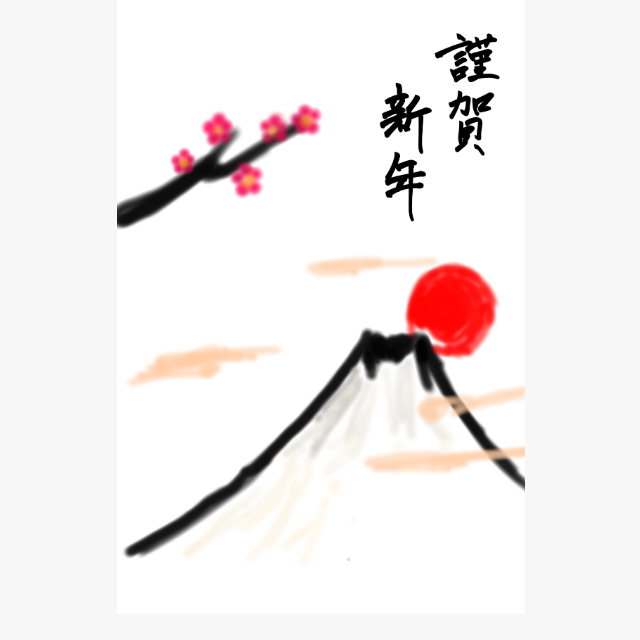
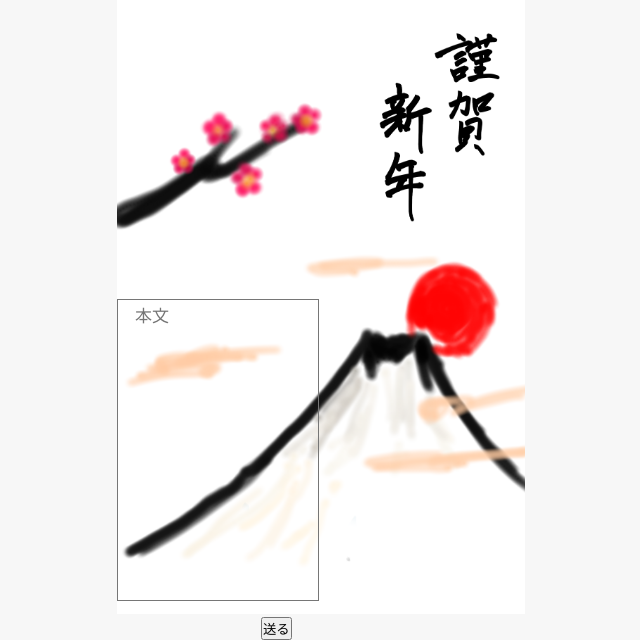
Before and after one commit to e185738/win_hack_vol5, a Flask app: page / in a window 1280 px wide. Shown: the part 183-823 px from the top of the page, without its empty margins (439-1079 px from the left). Before the commit the page ends 744 px from the top, so only its background shows below. Run offline with Flask 2, Linux system fonts and the light colour scheme.

Commit message:
create input form

```diff
--- a/run.py
+++ b/run.py
@@ -4,7 +4,7 @@ from flask import render_template
 app = Flask(__name__)
 
 @app.route('/')
-def hello_world():
+def home():
     return render_template('index.html')
 
 
--- a/templates/css/main.css
+++ b/templates/css/main.css
@@ -20,3 +20,22 @@ body{
   left: 556px;
   overflow: hidden;
 }
+
+.text{
+    width: 200px;
+    height: 300px;
+    resize: none;
+    position: relative; top: 300px;
+    overflow: hidden;
+    font-size: 17px;
+    font-family: "Noto Serif JP", serif;
+    font-feature-settings: "palt";
+    color: #2c3e50;
+    line-height: 2em;
+    text-indent: 1em;
+}
+
+.submit{
+    position: absolute; top: 800px;
+    position: absolute; left: 700px;
+}
--- a/templates/index.html
+++ b/templates/index.html
@@ -9,7 +9,11 @@
 <body>
     <h1>ホームページ！！！</h1>
     <h2>デザインは後から</h2>
-    <div class="nengajo1"></div>
+    <div class="nengajo1">
+        <textarea style="background-color: transparent;" type="text" name="text" class="text" placeholder="本文"　maxlength="116"></textarea>
+    </div>
+    <input class="submit" type="submit" value="送る">
+
 </body>
 
 </html>
```
